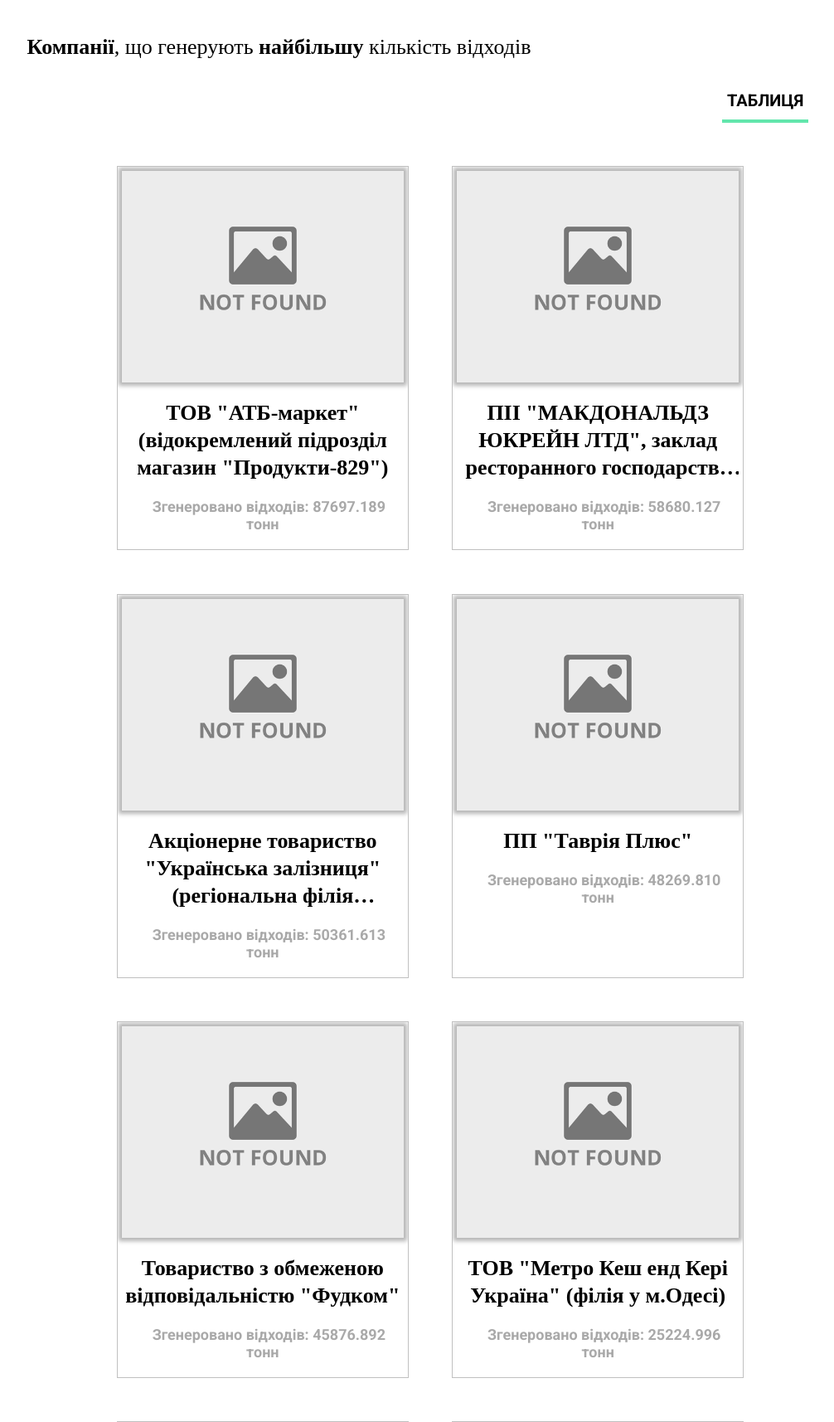
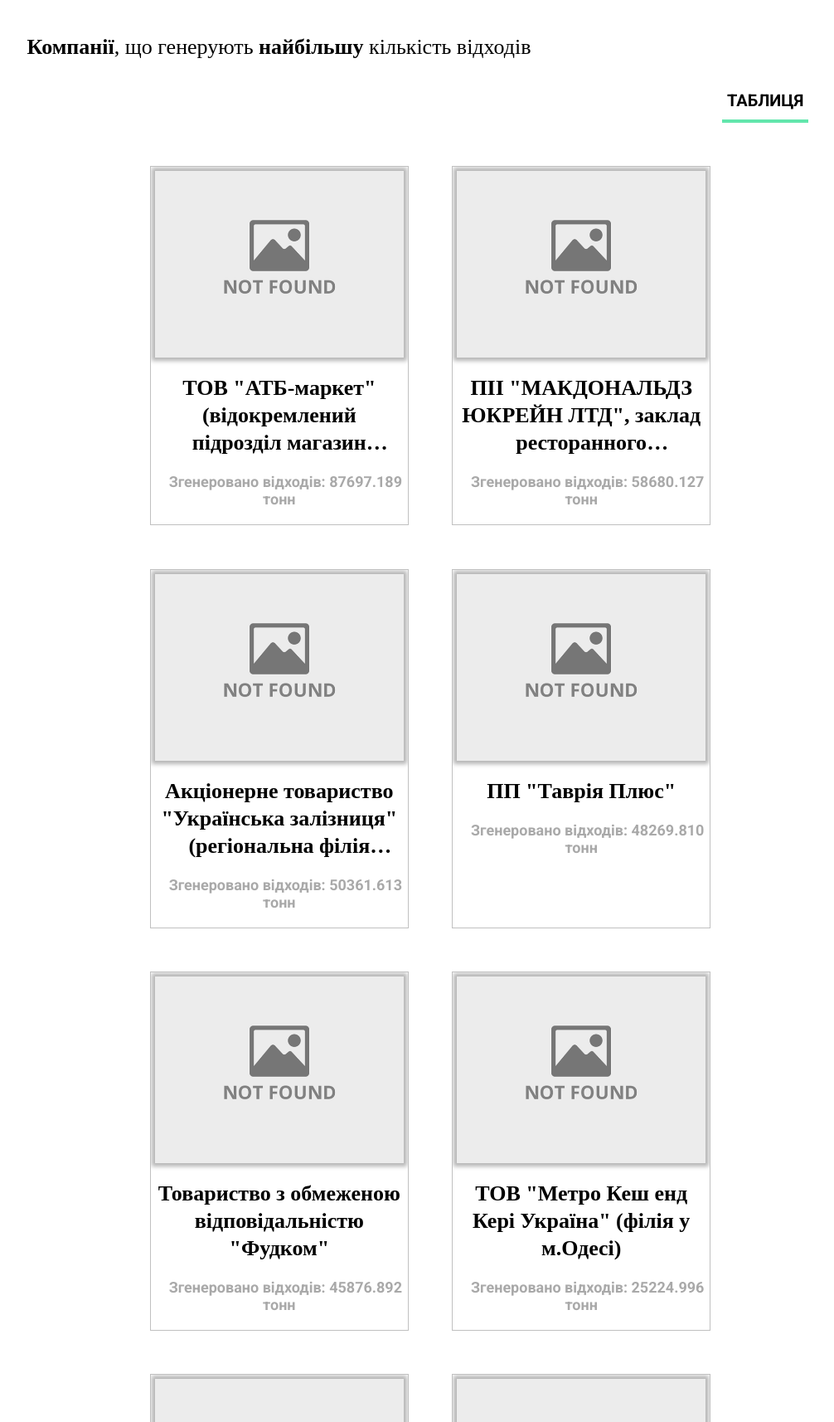
Before and after one commit to st-rom/WUA_Web_v2, a Django app: page /market/list/page_1/ in a window 1280 px wide. Shown: the part 184-1898 px from the top of the page at 83% size, without its empty margins (121-1127 px from the left). Run offline with Django 3.2, Linux system fonts and the light colour scheme; data comes from the database, SQL or seed files in the repository; style sheets or scripts are compiled from the project's sources.

Commit message:
more fixes

```diff
--- a/static/styles/analiz-selectors.css
+++ b/static/styles/analiz-selectors.css
@@ -15,8 +15,6 @@
   transform: rotateY(180deg);
 }
 .menu-options__label {
-  height: 50px;
-  line-height: 50px;
   text-align: center;
   width: auto !important;
   margin: 0 10px 0 0 !important;
--- a/static/styles/analiz-selectors.scss
+++ b/static/styles/analiz-selectors.scss
@@ -16,8 +16,8 @@
       transform: rotateY(180deg);
   }
   &__label{
-    height: 50px;
-    line-height: 50px;
+    //height: 50px;
+    //line-height: 50px;
     text-align: center;
     width: auto !important;
     margin: 0 10px 0 0 !important;
--- a/static/styles/market_list.css
+++ b/static/styles/market_list.css
@@ -116,7 +116,7 @@
   padding: 5px 5px 20px 5px;
   margin: 26.2px;
   max-width: 25%;
-  min-width: 340px;
+  min-width: 300px;
   overflow: hidden;
 }
 .page_content__result_block__results__sample a {
--- a/static/styles/market_list.scss
+++ b/static/styles/market_list.scss
@@ -232,7 +232,7 @@
                 padding: 5px 5px 20px 5px;
                 margin: 26.2px;
                 max-width: 25%;
-                min-width: 340px;
+                min-width: 300px;
                 overflow: hidden;
                 & a{
                     width: 100%;
```
Also changed, not shown: 1 other file.
